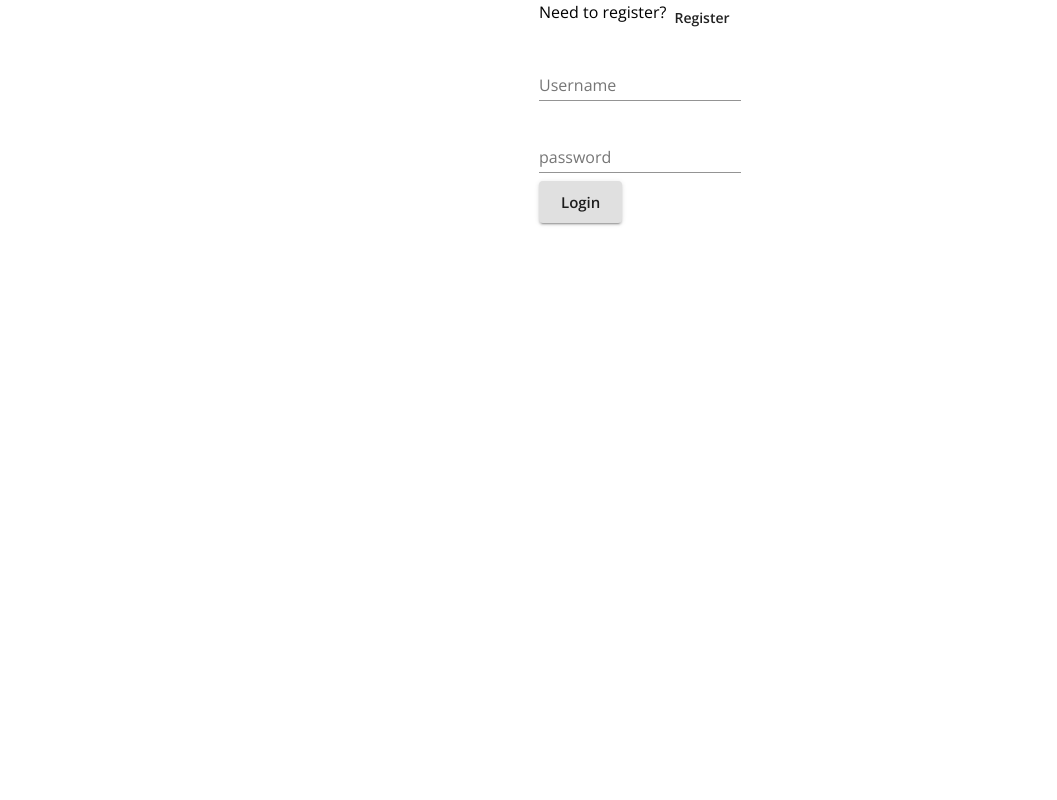
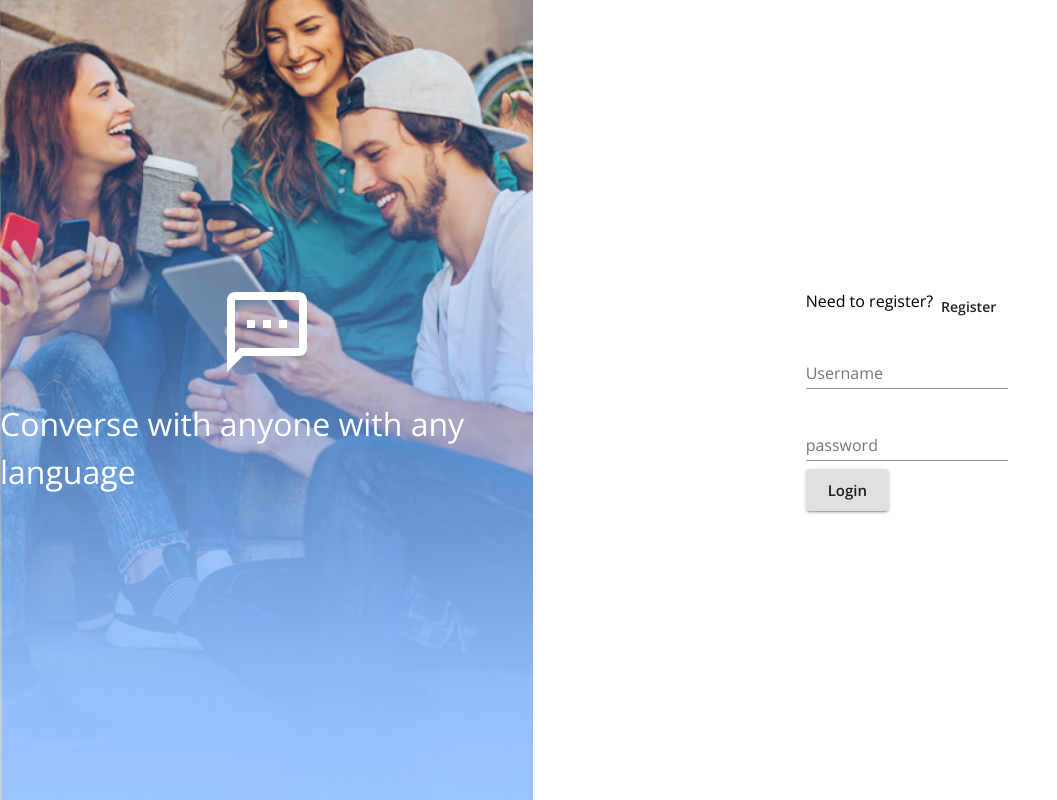
Before and after one commit to scottgit/messenger-2059, a React (Create React App) app in the folder client/: page /login in a window 1280 px wide. Shown: the whole page, without its empty margins (0-1057 px from the left). Built offline with nearby package versions, Linux system fonts and the light colour scheme; no server answers.

Commit message:
Reroute of Login and work on graphic layout

```diff
--- a/client/src/components/UserAccessForm/Login.js
+++ b/client/src/components/UserAccessForm/Login.js
@@ -9,7 +9,7 @@ import {
   FormControl,
   TextField,
 } from "@material-ui/core";
-import { login } from "./store/utils/thunkCreators";
+import { login } from "../../store/utils/thunkCreators";
 
 const Login = (props) => {
   const history = useHistory();
--- a/client/src/components/UserAccessForm/Signup.js
+++ b/client/src/components/UserAccessForm/Signup.js
@@ -10,7 +10,7 @@ import {
   TextField,
   FormHelperText,
 } from "@material-ui/core";
-import { register } from "./store/utils/thunkCreators";
+import { register } from "../../store/utils/thunkCreators";
 
 const Login = (props) => {
   const history = useHistory();
--- a/client/src/components/UserAccessForm/UserAccessForm.js
+++ b/client/src/components/UserAccessForm/UserAccessForm.js
@@ -1,6 +1,7 @@
 import React, { useState } from "react";
 import { Redirect, useHistory } from "react-router-dom";
 import { connect } from "react-redux";
+import SmsOutlinedIcon from '@material-ui/icons/SmsOutlined';
 import {
   Grid,
   Box,
@@ -9,10 +10,36 @@ import {
   FormControl,
   TextField,
   FormHelperText,
+  makeStyles,
 } from "@material-ui/core";
-import { register, login } from "./store/utils/thunkCreators";
+import { Login, Signup, BackgroundImg } from "./index";
+import { register, login } from "../../store/utils/thunkCreators";
+
+const useStyles = makeStyles((theme) => ({
+  root: {
+    [theme.breakpoints.up("sm")]: {
+      height: "100vh",
+    },
+  },
+  introGraphic: {
+    color: "#fff",
+    backgroundImage: `url(${BackgroundImg})`,
+    backgroundSize: 'cover',
+    backgroundPosition: 'center',
+  },
+  chatIcon: {
+    display: 'block',
+    fontSize: '6rem',
+    marginBottom: 20,
+    marginTop: -20,
+  },
+  introText: {
+    fontSize: '2rem',
+  }
+}));
 
 export const UserAccessForm = (props) => {
+  const classes = useStyles();
 
   return (
     <Grid
@@ -21,8 +48,29 @@ export const UserAccessForm = (props) => {
       justifyContent="center"
       alignItems="stretch"
       spacing={0}
+      className={classes.root}
     >
-
+      <Grid
+        container
+        direction="column"
+        item
+        xs={12} sm={5}
+        justifyContent="center"
+        alignItems="center"
+        className={classes.introGraphic}
+      >
+        <SmsOutlinedIcon className={classes.chatIcon} />
+        <Typography className={classes.introText}>Converse with anyone with any language</Typography>
+      </Grid>
+      <Grid
+        container
+        item
+        xs={12} sm={7}
+        justifyContent="center"
+        alignItems="center"
+      >
+        <Login />
+      </Grid>
     </Grid>
   )
 }
--- a/client/src/components/UserAccessForm/index.js
+++ b/client/src/components/UserAccessForm/index.js
@@ -1,3 +1,4 @@
 export { default as UserAccessForm } from "./UserAccessForm";
 export { default as Login } from "./Login";
-export { default as SignUp } from "./SignUp";
+export { default as Signup } from "./Signup";
+export { default as BackgroundImg } from "./bg-img.png";
--- a/client/src/routes.js
+++ b/client/src/routes.js
@@ -3,7 +3,7 @@ import { Route, Switch, withRouter } from "react-router-dom";
 import { connect } from "react-redux";
 import { fetchUser } from "./store/utils/thunkCreators";
 import Signup from "./Signup.js";
-import Login from "./Login.js";
+import { UserAccessForm } from "./components/UserAccessForm";
 import { Home, SnackbarError } from "./components";
 
 const Routes = (props) => {
@@ -41,7 +41,7 @@ const Routes = (props) => {
         />
       )}
       <Switch>
-        <Route path="/login" component={Login} />
+        <Route path="/login" component={UserAccessForm} />
         <Route path="/register" component={Signup} />
         <Route
           exact
```
Also changed, not shown: client/src/components/UserAccessForm/bg-img.png (added).
